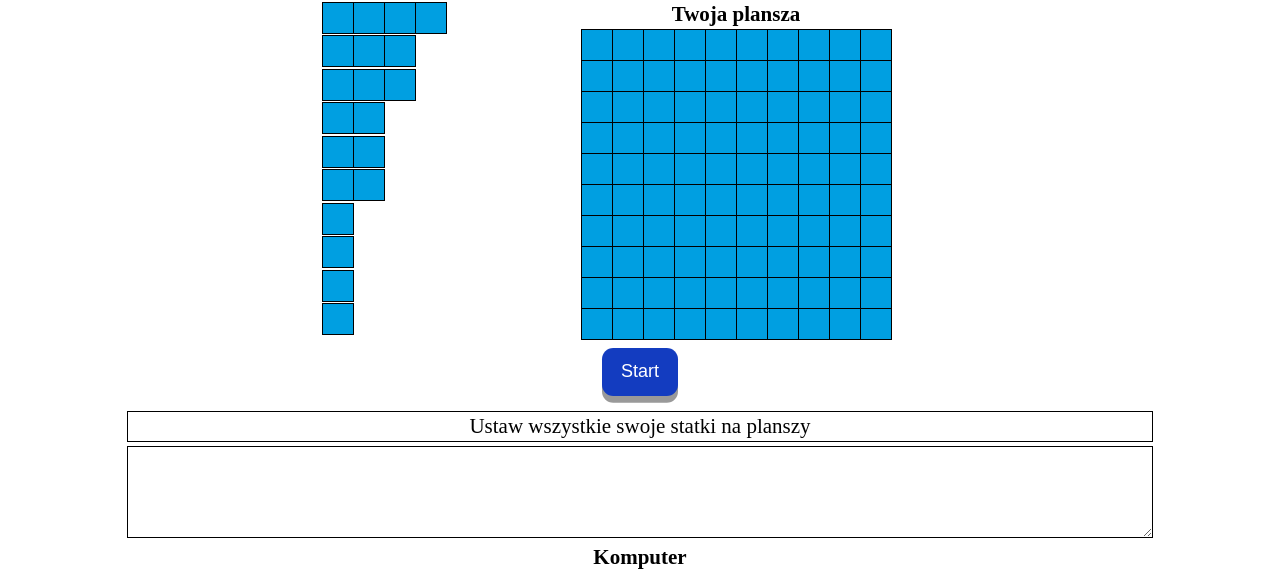
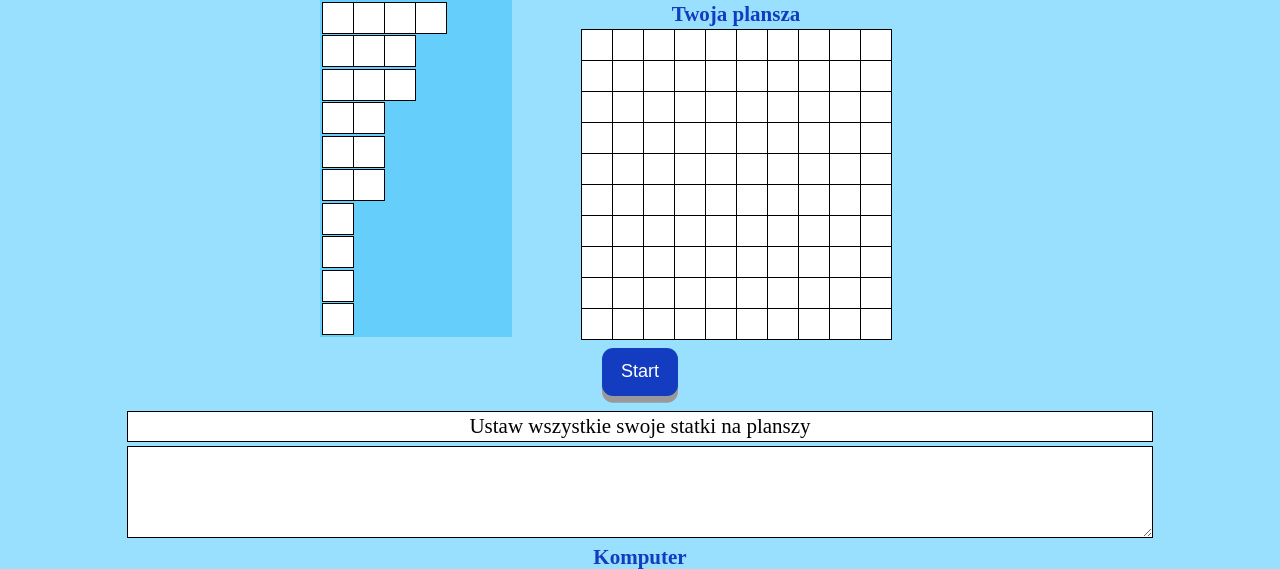
Before and after one commit to GajdaD/Battleship-game, a plain HTML site: page index.html in a window 1280 px wide. Shown: the top 569 px of the page. Drawn offline with Linux system fonts and the light colour scheme.

Commit message:
Update style.css

```diff
--- a/style.css
+++ b/style.css
@@ -11,6 +11,7 @@
 body {
     width: 100%;
     zoom: 0.75;
+    background-color: hsl(198, 100%, 80%);
 }
 
 table {
@@ -29,7 +30,7 @@ td {
     min-width: 40px;
     max-height: 40px;
     overflow: hidden;
-    background-color: #009fe1;
+    background-color: white;
 }
 
 #main {
@@ -44,6 +45,8 @@ td {
 #l_left {
     float: left;
     width: 30%;
+    background-color: hsl(198, 94%, 69%);
+    margin: 0 auto;
 }
 
 #l_right {
@@ -61,6 +64,7 @@ p.info {
     font-size: 28px;
     font-weight: bold;
     text-align: center;
+    color: rgb(19, 60, 192);
 }
 
 p.info_2 {
@@ -68,6 +72,7 @@ p.info_2 {
     font-weight: bold;
     text-align: center;
     display: inline;
+    color: rgb(19, 60, 192);
 }
 
 #down {
@@ -110,6 +115,7 @@ p.info_2 {
     border: 1px solid black;
     font-size: 28px;
     margin-top: 10px;
+    background-color: white;
 }
 
 #d_info2 {
@@ -120,6 +126,7 @@ p.info_2 {
     border: 1px solid black;
     font-size: 20px;
     margin-top: 5px;
+    background-color: white;
 }
 
 @media only screen and (max-width: 768px) {
```
